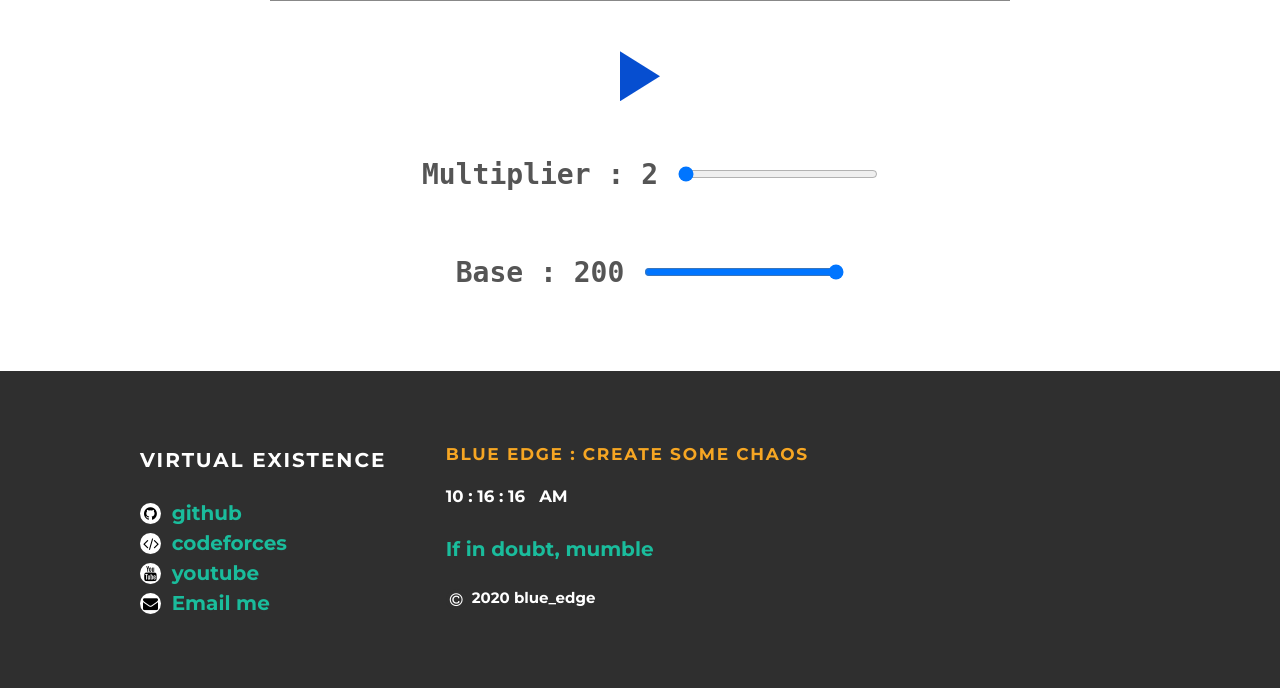
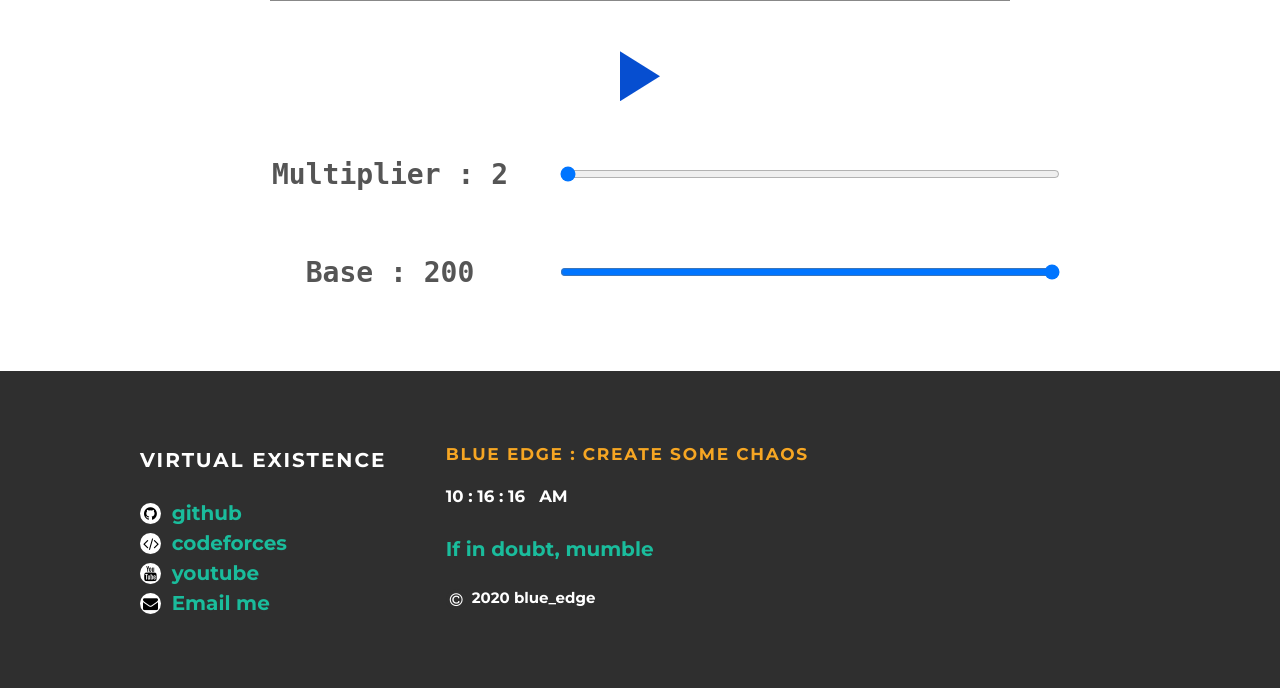
Before and after one commit to blueedgetechno/BlueBlog, a Flask app: page /projects/times in a window 1280 px wide. Shown: the part 1666-2354 px from the top of the page. Run offline with Flask 2, Linux system fonts and the light colour scheme.

Commit message:
Update times.css

```diff
--- a/static/css/projects/times.css
+++ b/static/css/projects/times.css
@@ -34,6 +34,7 @@
 }
 
 .inputs label{
+  width: 300px;
   font-size: 1.4em;
   padding: 20px;
   font-weight: bold;
@@ -42,7 +43,7 @@
 
 .inputs input[type=range] {
   margin: auto;
-  width: 200px;
+  width: 500px;
   height: 50px;
   padding: 24px 0;
   outline: none;
```
